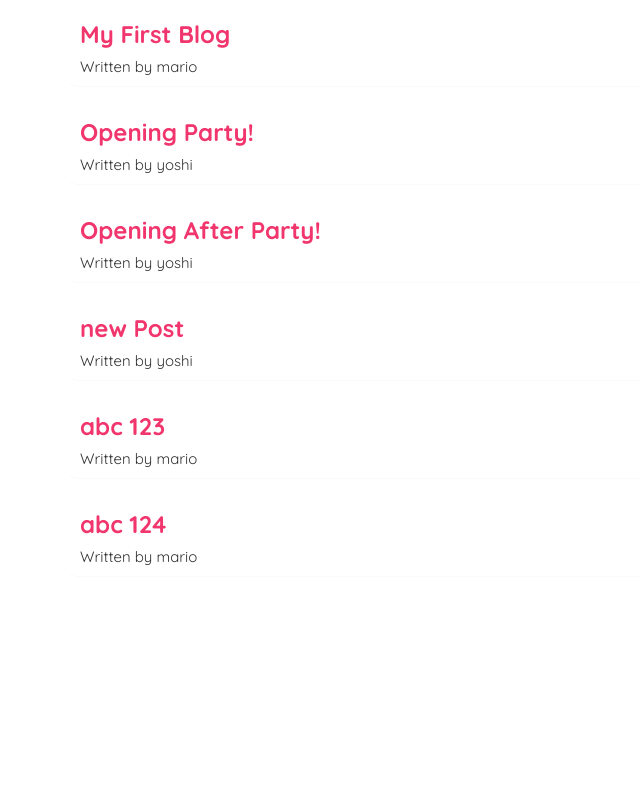
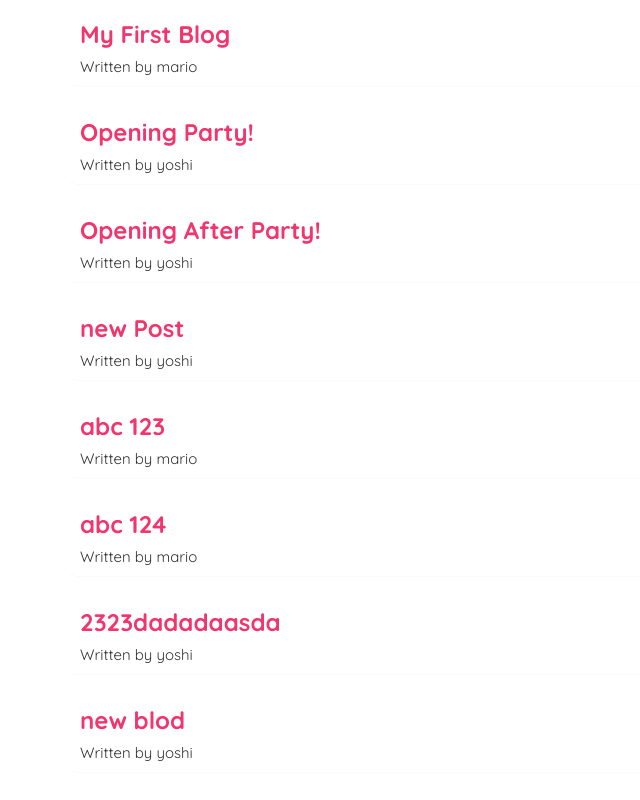
Before and after one commit to Muhammad-Ali75/justablog, a React (Create React App) app: page / in a window 1280 px wide. Shown: the part 232-1032 px from the top of the page, without its empty margins (0-640 px from the left). Before the commit the page ends 909 px from the top, so only its background shows below. Built offline with nearby package versions, Linux system fonts and the light colour scheme; data requests are answered from the project's data file.

Commit message:
go back on successfull add

```diff
--- a/data/db.json
+++ b/data/db.json
@@ -35,6 +35,18 @@
       "body": "asndajsdkjk",
       "author": "mario",
       "id": 6
+    },
+    {
+      "title": "2323dadadaasda",
+      "body": "dadadad",
+      "author": "yoshi",
+      "id": 7
+    },
+    {
+      "title": "new blod",
+      "body": "asdakjdklajd",
+      "author": "yoshi",
+      "id": 8
     }
   ]
 }
--- a/src/pages/CreateBlog.js
+++ b/src/pages/CreateBlog.js
@@ -1,6 +1,9 @@
 import { useState } from "react";
+import { useHistory } from "react-router-dom";
 import { BallTriangle } from "react-loader-spinner";
+
 function CreateBlog() {
+  const history = useHistory();
   const [isPending, setIsPending] = useState(false);
   const [blogData, setBlogData] = useState({
     title: "",
@@ -22,7 +25,8 @@ function CreateBlog() {
         body: JSON.stringify(blogData),
       }).then(() => {
         setIsPending(false);
-
+        // history.go(-1);
+        history.push("/");
         console.log("POSTed");
       });
     }, 1000);
```
